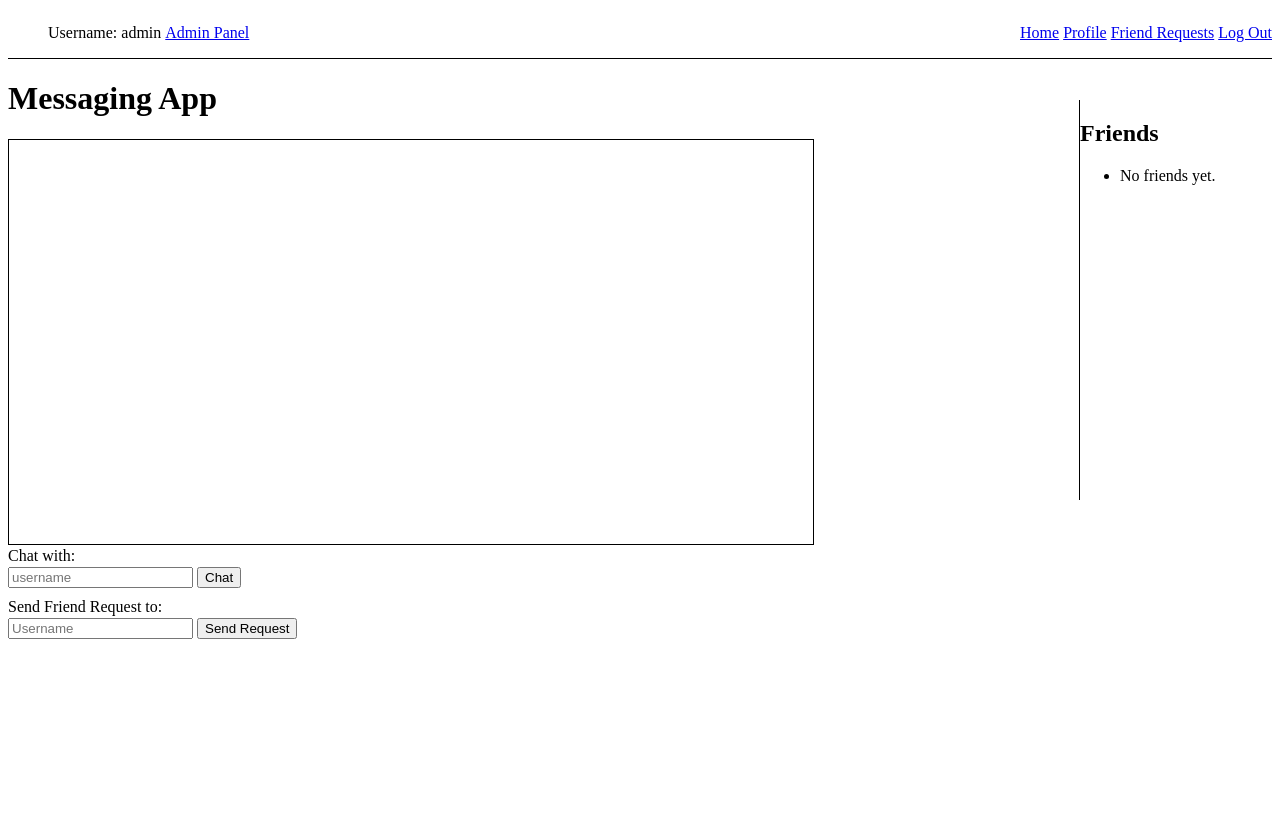
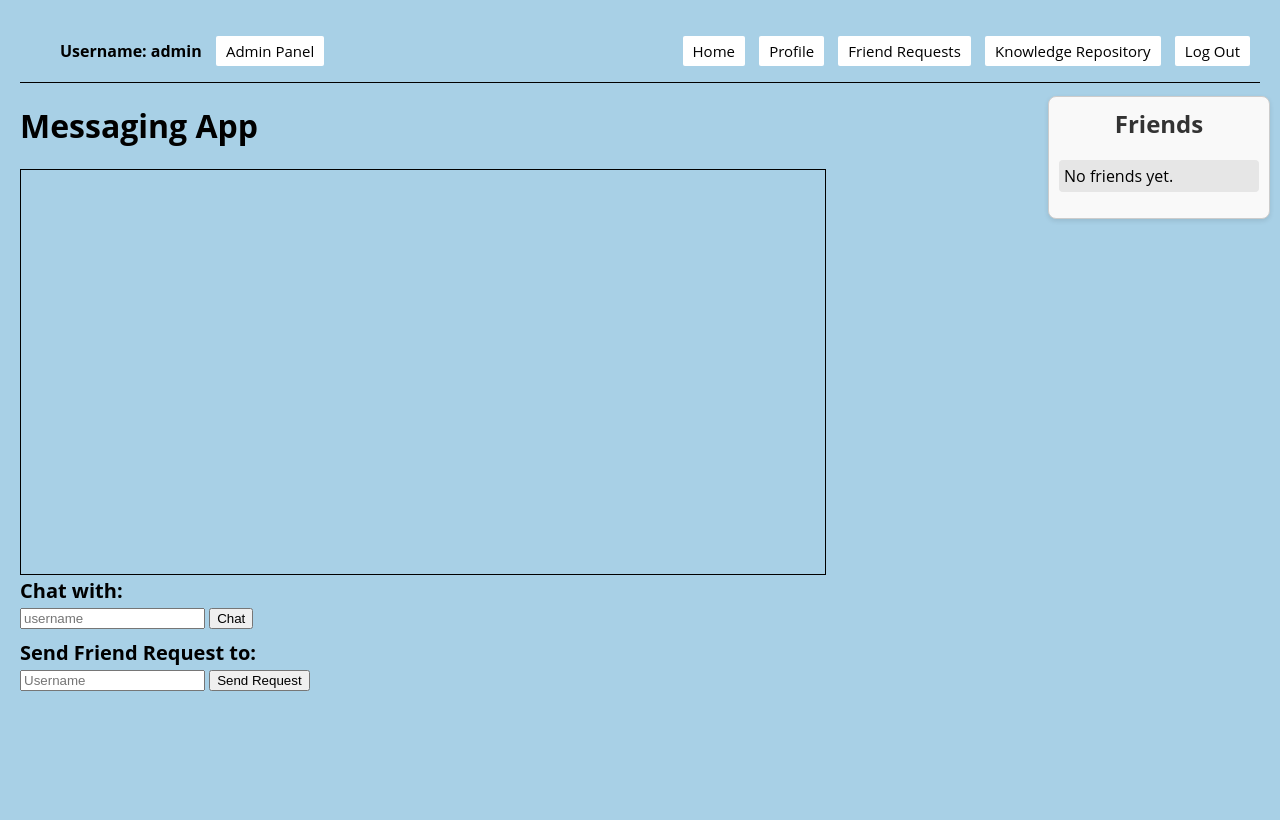
Before and after one commit to SheXinLim/MessagingApp-Usability, a Flask app: page /home in a window 1280 px wide. Before the commit the page ends 639 px from the top, so only its background shows below. Run offline with Flask 3, Linux system fonts and the light colour scheme; a user stored in the database is signed in; parts of the project's set-up code (start-up, migrations or seed data) failed here and were passed over; some libraries are stand-ins or nearby versions.

Commit message:
added knowledge repository

```diff
--- a/app.py
+++ b/app.py
@@ -343,6 +343,68 @@ def update_user_role():
     except Exception as e:
         return jsonify({"success": False, "message": "An error occurred: " + str(e)}), 500
 
+# knowledge repository
+@app.route("/knowledge-repository", defaults={'article_id': None})
+@app.route("/knowledge-repository/<int:article_id>")
+def knowledge_repository(article_id):
+    username = session.get("username")
+    if username is None:
+        return redirect(url_for('login'))  # Redirect to login page
+    articles = db.get_all_articles()
+    selected_article = db.get_article(article_id) if article_id else None
+    if selected_article != None:
+        author_role = db.get_user_role(selected_article.author_id)
+    else:
+        author_role = "student"
+    return render_template('knowledge_repository.jinja', username=username, articles=articles, selected_article=selected_article, author_role = author_role)
+
+
+@app.route("/add-article", methods=["POST"])
+def add_article():
+    title = request.form.get('title')
+    content = request.form.get('content')
+    author_id = session.get('username')  # Assuming username identifies the user
+
+    success, message = db.insert_article(title, content, author_id)
+    flash(message)
+    return redirect(url_for('knowledge_repository'))
+
+@app.route("/edit-article/<int:article_id>", methods=["GET", "POST"])
+def edit_article(article_id):
+    if request.method == 'POST':
+        title = request.form.get('title')
+        content = request.form.get('content')
+        db.update_article(article_id, title, content)  # Update the article in the database
+        return redirect(url_for('articles'))
+    article = db.get_article(article_id)  # Retrieve the article to edit
+    return render_template("edit_article.jinja", article=article)
+
+@app.route("/delete-article/<int:article_id>", methods=["POST"])
+def delete_article(article_id):
+    db.delete_article(article_id)  # Delete the article from the database
+    flash('Article deleted successfully')
+    return redirect(url_for('articles'))
+
+@app.route("/add-comment/<int:article_id>", methods=["POST"])
+def add_comment(article_id):
+    content = request.form.get('content')
+    author_id = session.get('username')  # Assume we store user ID in session
+    db.insert_comment(content, article_id, author_id)  # Insert the comment
+    return redirect(url_for('articles'))
+
+@app.route("/delete-comment/<int:comment_id>", methods=["POST"])
+def delete_comment(comment_id):
+    db.delete_comment(comment_id)  # Delete the comment from the database
+    flash('Comment deleted successfully')
+    return redirect(url_for('articles'))
+
+@app.route("/article/<int:article_id>")
+def article_detail(article_id):
+    article = db.get_article(article_id)  # Assuming this function fetches the article from the database
+    comments = db.get_comments(article_id)  # Assuming this function fetches related comments
+    return render_template('article_detail.jinja', article=article, comments=comments)
+
+
 if __name__ == '__main__':
     # socketio.run(app)
     # for HTTPS Communication
--- a/db.py
+++ b/db.py
@@ -273,3 +273,74 @@ def update_user_role(username, role):
 def get_all_users():
     with Session(engine) as session:
         return session.query(User).all()
+
+#knowledge repository
+def get_all_articles():
+    with Session(engine) as session:
+        articles = session.query(Article).all()
+        return articles
+
+def insert_article(title, content, username):
+    with Session(engine) as session:
+        user = session.get(User, username)  # Retrieve the user based on username
+        if user:
+            article = Article(title=title, content=content, author_id=username)
+            session.add(article)
+            session.commit()
+            return True, "Article added successfully"
+        return False, "User not found"
+
+def update_article(article_id, title, content):
+    with Session(engine) as session:
+        article = session.get(Article, article_id)
+        if article:
+            article.title = title
+            article.content = content
+            session.commit()
+            return True, "Article updated successfully"
+        return False, "Article not found"
+
+def delete_article(article_id):
+    with Session(engine) as session:
+        article = session.get(Article, article_id)
+        if article:
+            session.delete(article)
+            session.commit()
+            return True, "Article deleted successfully"
+        return False, "Article not found"
+
+def insert_comment(content, article_id, username):
+    with Session(engine) as session:
+        article = session.get(Article, article_id)
+        user = session.get(User, username)
+        if article and user:
+            comment = Comment(content=content, article_id=article_id, author_id=username)
+            session.add(comment)
+            session.commit()
+            return True, "Comment added successfully"
+        return False, "Article or user not found"
+
+def delete_comment(comment_id):
+    with Session(engine) as session:
+        comment = session.get(Comment, comment_id)
+        if comment:
+            session.delete(comment)
+            session.commit()
+            return True, "Comment deleted successfully"
+        return False, "Comment not found"
+
+def get_article(article_id):
+    with Session(engine) as session:
+        return session.query(Article).filter(Article.id == article_id).first()
+
+def get_comments(article_id):
+    with Session(engine) as session:
+        return session.query(Comment).filter(Comment.article_id == article_id).all()
+
+def get_user_role(username):
+    with Session(engine) as session:
+        user = session.query(User).filter(User.username == username).first()
+        if user:
+            return user.role.value
+        else:
+            return None  # Return None if the user is not found
--- a/templates/home.jinja
+++ b/templates/home.jinja
@@ -7,6 +7,26 @@
 
 {% block content %}
    <style>
+    html, body {
+        height: 100%;  /* Use full height of the window */
+        margin: 10px;  /* Remove default margin */
+        display: flex;  /* Enable Flexbox */
+        flex-direction: column;  /* Align children vertically */
+        font-family: 'Open Sans', sans-serif;
+        background-color: #A8D0E6;  /* Light blue background */
+    }
+
+    h1 {
+        text-align: center;  /* Center the heading text horizontally */
+        font-family: 'Open Sans', sans-serif;
+        display: flex; /* Use Flexbox inside h1 */
+    }
+    p {
+        font-family: 'Open Sans', sans-serif;
+        color: black; /* Ensure text is readable on background */
+        font-size: 20px;
+        font-weight: bold;  /* Make text bold */
+    }
     nav {
         border-bottom: 1px solid black;
         overflow: auto
@@ -29,17 +49,79 @@
 
     #friends-list {
         position: absolute;
-        right: 0;
-        top: 100px; /* Adjust based on header height */
-        width: 200px; /* Adjust based on desired width */
-        border-left: 1px solid black;
-        height: 400px;
-        overflow: auto;
+        right: 10px;      /* Distance from the right side of the viewport */
+        top: 12%;         /* Distance from the top of the viewport */
+        width: 200px;     /* Fixed width */
+        max-height: 80%;  /* Maximum height before scrolling */
+        overflow-y: auto; /* Adds a vertical scrollbar when needed */
+        border: 1px solid #ccc; /* Light grey border */
+        background-color: #f9f9f9; /* Light background color */
+        box-shadow: 0 2px 5px rgba(0,0,0,0.1); /* Adds shadow for depth */
+        padding: 10px;    /* Padding inside the friends list */
+        border-radius: 8px; /* Rounded corners */
+        z-index: 1000;    /* Ensures it's on top of other elements */
+    }
+
+    #friends-list h2 {
+        margin-top: 0;
+        color: #333;
+        text-align: center;
+    }
+
+    #friends-list ul {
+        padding: 0;
+        list-style-type: none; /* Removes bullet points */
+    }
+
+    #friends-list li {
+        list-style-type: none; /* Removes bullet points */
+        padding: 5px;
+        margin-bottom: 5px;
+        background-color: #e6e6e6; /* Slightly darker background for list items */
+        border-radius: 4px; /* Rounded corners for list items */
+    }
+
+    #friends-list li a {
+        list-style-type: none; /* Removes bullet points */
+        text-decoration: none;
+        color: #2a2a2a; /* Dark text color for readability */
+        display: block;
+    }
+
+    #friends-list li a:hover {
+        background-color: #d4d4d4; /* Hover effect */
     }
 
     .text  {
         margin-top: 2px;
         margin-bottom: 2px;
+    }
+
+    nav button {
+        font-family: 'Open Sans', sans-serif;
+        padding: 5px 10px;
+        background-color: white;
+        color: black;
+        border: none;
+        border-radius: 2px;
+        cursor: pointer;
+        text-align: center;
+        text-decoration: none;
+        display: inline-block;
+        margin-right: 10px;
+        font-size: 15px;
+        transition: background-color 0.3s, color 0.3s;
+    }
+
+    nav button:hover {
+        background-color: #dddbcf; /* Darker blue on hover */
+    }
+
+    nav ul li.username {
+        font-family: 'Open Sans', sans-serif;
+        color: black;  /* Make the username color stand out */
+        font-weight: bold;  /* Bold font for emphasis */
+        margin-right: 10px;
     }
 
 </style>
@@ -52,20 +134,23 @@
 
 <!--Navbar, you'll see the username here-->
 <nav style="border-bottom: 1px solid black; overflow: auto;">
+
     <div style="float: left;">
         <ul>
-            <li style="display: inline-block;">Username: {{ username }}</li>
+            <li class="username" style="display: inline-block;">Username: {{ username }}</li>
             {% if user_role == 'ADMIN'%}
-                <li style="display: inline-block;"><a href="{{ url_for('admin_panel') }}">Admin Panel</a></li>
+                <li style="display: inline-block;"><button onclick="location.href='{{ url_for('admin_panel') }}'">Admin Panel</button></li>
             {% endif %}
         </ul>
     </div>
     <div style="float: right;">
         <ul>
-            <li style="display: inline-block;"><a href="{{ url_for('home') }}">Home</a></li>
-            <li style="display: inline-block;"><a href="{{ url_for('user_profile', username=username) }}">Profile</a></li>
-            <li style="display: inline-block;"><a href="{{ url_for('friend_requests') }}">Friend Requests</a></li>
-            <li style="display: inline-block;"><a href="{{ url_for('logout') }}" onclick="return confirm('Are you sure you want to log out?')">Log Out</a></li>
+            <li style="display: inline-block;"><button onclick="location.href='{{ url_for('home') }}'">Home</button></li>
+            <li style="display: inline-block;"><button onclick="location.href='{{ url_for('user_profile', username=username) }}'">Profile</button></li>
+            <li style="display: inline-block;"><button onclick="location.href='{{ url_for('friend_requests') }}'">Friend Requests</button></li>
+            <li style="display: inline-block;"><button onclick="location.href='{{ url_for('knowledge_repository') }}'">Knowledge Repository</button></li>
+            <button onclick="confirmLogout()">Log Out</button>
+
         </ul>
     </div>
 </nav>
@@ -111,7 +196,7 @@
                 {% for friend in friends %}
                 <li>
                     <a href="#" onclick="startPrivateConversation('{{ friend }}')">{{ friend }}</a>
-                    <a href="#" onclick="removeFriend('{{ friend }}')">: Remove friend</a>
+                    <a href="#" onclick="removeFriend('{{ friend }}')">Remove friend</a>
                 </li>
                 {% endfor %}
             {% else %}
@@ -373,6 +458,11 @@
 
 </script>
 <script>
+    function confirmLogout() {
+        if (confirm('Are you sure you want to log out?')) {
+            location.href = '{{ url_for('logout') }}';
+        }
+    }
     // Function to fetch and update the friends list
     function updateFriendsList() {
         fetch('/api/friends-list')
@@ -389,7 +479,7 @@
                     const list_part = document.createElement('li');
                     // updating remove friend every five seconds as well
                     list_part.innerHTML = `<a href="#" onclick="startPrivateConversation('${friend}')">${friend}</a>
-                                        <a href="#" onclick="removeFriend('${friend}')">: Remove friend</a>`;
+                                        <a href="#" onclick="removeFriend('${friend}')">Remove friend</a>`;
                     list.appendChild(list_part);
                 });
             } else {
@@ -399,10 +489,6 @@
         })
         .catch(error => console.error('Error fetching friends:', error));
     }
-
-
-
-
     // Call updateFriendsList every 5 seconds
     setInterval(updateFriendsList, 5000);
 </script>
```
Also changed, not shown: models.py (+18 -1 lines), templates/knowledge_repository.jinja (added, +217 -0 lines), templates/user_profile.jinja (+63 -1 lines), database/main.db, static/js/libs/userProfileImage.png (added).
